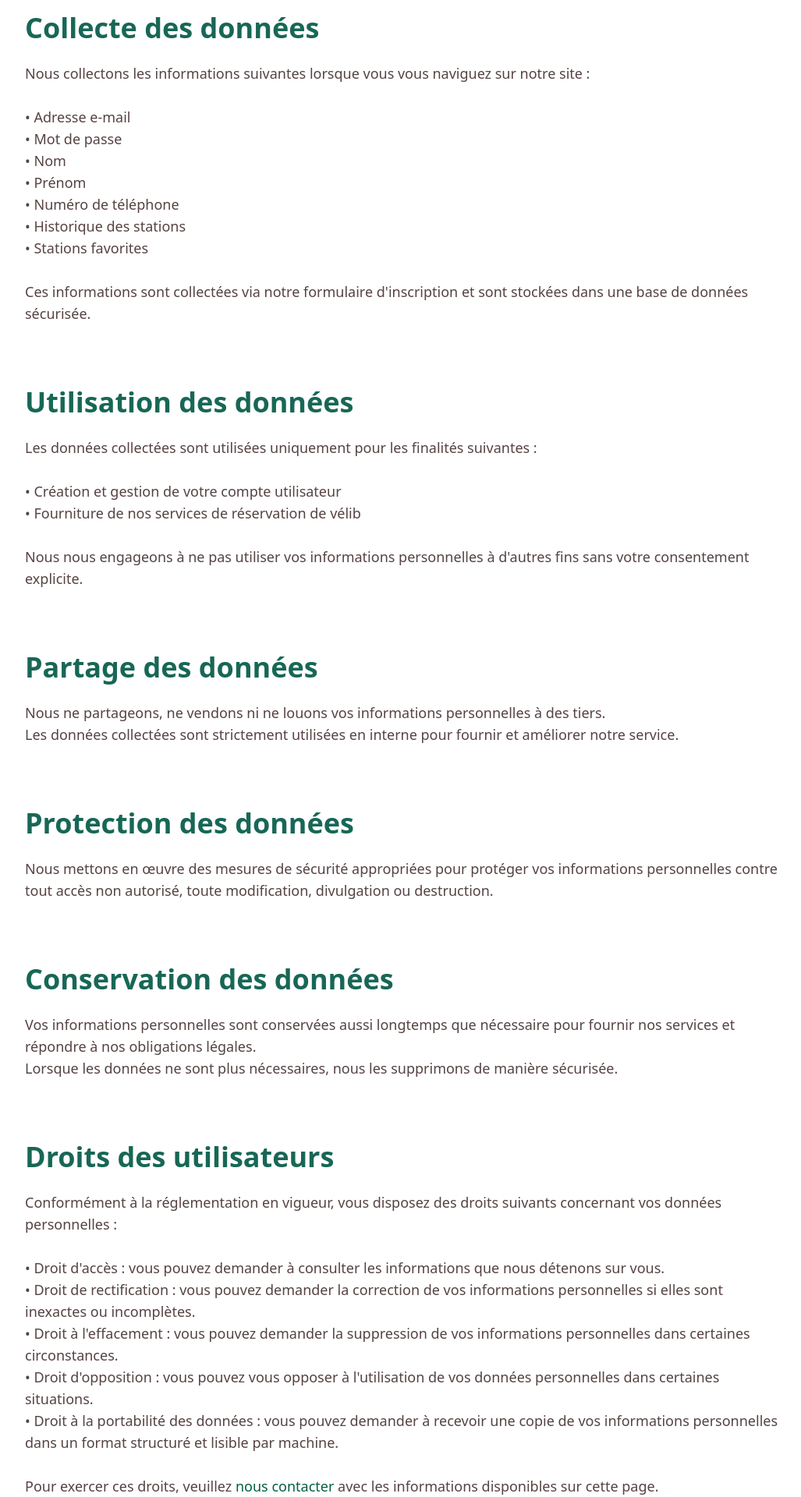
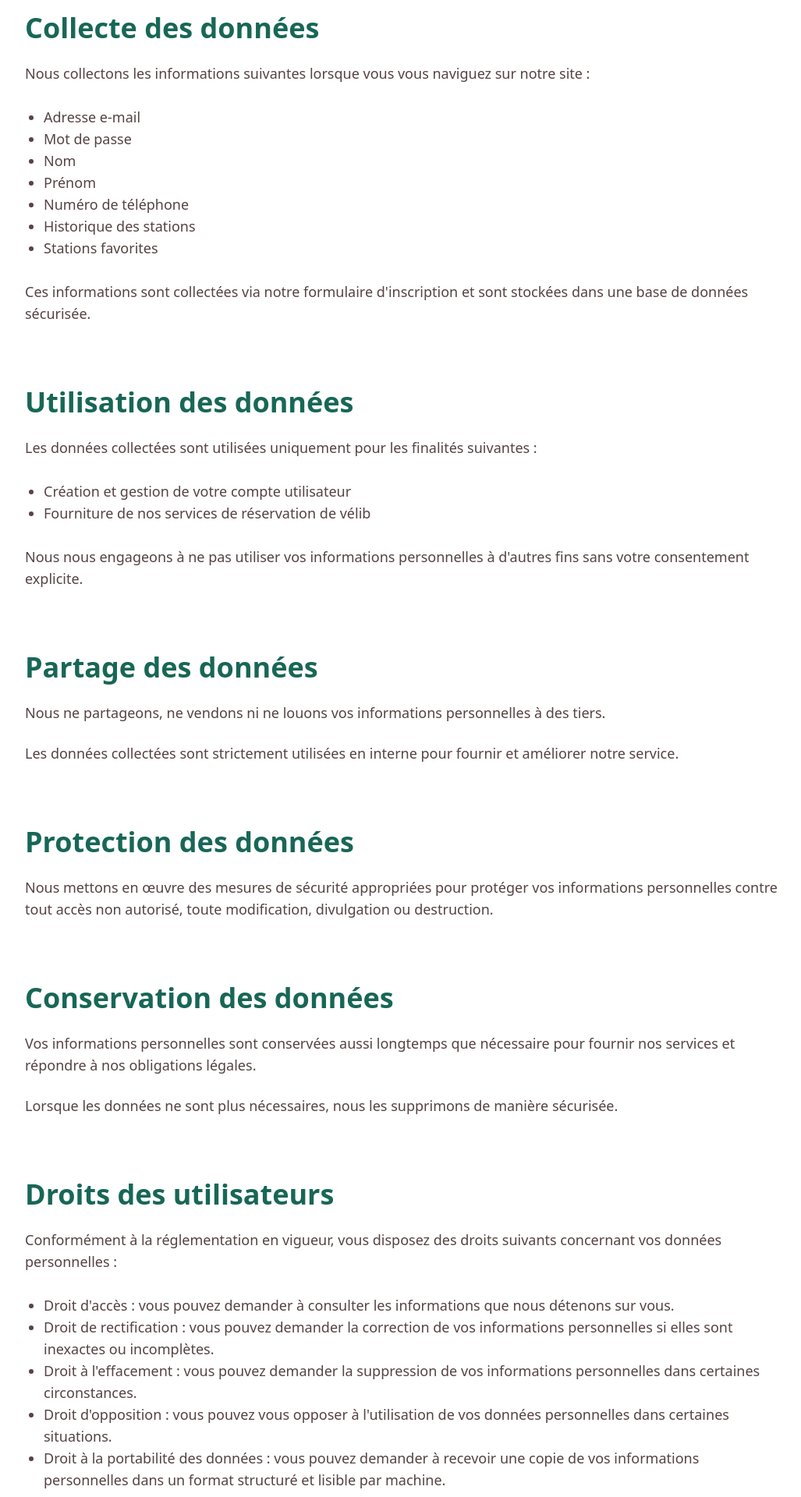
Before and after one commit to NoWauu/V-lib, a Next.js app in the folder webapp/: page /politique-de-confidentialite in a window 1280 px wide. Shown: the part 540-2460 px from the top of the page at 78% size, without its empty margins (120-1147 px from the left). Built offline with nearby package versions, Linux system fonts and the light colour scheme; no server answers.

Commit message:
modifications demandées

```diff
--- a/webapp/src/components/privacy-policy/DataCollection.tsx
+++ b/webapp/src/components/privacy-policy/DataCollection.tsx
@@ -11,14 +11,14 @@ export default function DataCollection(){
 
           <br/>
 
-          <ul>
-            <li>• Adresse e-mail</li>
-            <li>• Mot de passe</li>
-            <li>• Nom</li>
-            <li>• Prénom</li>
-            <li>• Numéro de téléphone</li>
-            <li>• Historique des stations</li>
-            <li>• Stations favorites</li>
+          <ul className="list-disc ml-6">
+            <li>Adresse e-mail</li>
+            <li>Mot de passe</li>
+            <li>Nom</li>
+            <li>Prénom</li>
+            <li>Numéro de téléphone</li>
+            <li>Historique des stations</li>
+            <li>Stations favorites</li>
           </ul>
 
           <br/>
--- a/webapp/src/components/privacy-policy/ShareData.tsx
+++ b/webapp/src/components/privacy-policy/ShareData.tsx
@@ -7,8 +7,8 @@ export default function ShareData(){
       <p className="mt-6 text-lg text-muted-foreground">
         Nous ne partageons, ne vendons ni ne louons vos informations personnelles à des tiers.
 
-        <br/>
-
+      </p>
+      <p className="mt-6 text-lg text-muted-foreground">
         Les données collectées sont strictement utilisées en interne pour fournir et améliorer notre service.
       </p>
     </div>
--- a/webapp/src/components/privacy-policy/StorageData.tsx
+++ b/webapp/src/components/privacy-policy/StorageData.tsx
@@ -8,8 +8,8 @@ export default function StorageData(){
         Vos informations personnelles sont conservées aussi longtemps que nécessaire pour fournir nos services et
         répondre à nos obligations légales.
 
-        <br/>
-
+      </p>
+      <p className="mt-6 text-lg text-muted-foreground">
         Lorsque les données ne sont plus nécessaires, nous les supprimons de manière sécurisée.
       </p>
     </div>
--- a/webapp/src/components/privacy-policy/UseData.tsx
+++ b/webapp/src/components/privacy-policy/UseData.tsx
@@ -11,9 +11,9 @@ export default function UseData(){
 
         <br/>
 
-        <ul>
-          <li>• Création et gestion de votre compte utilisateur</li>
-          <li>• Fourniture de nos services de réservation de vélib</li>
+        <ul className="list-disc ml-6">
+          <li>Création et gestion de votre compte utilisateur</li>
+          <li>Fourniture de nos services de réservation de vélib</li>
         </ul>
 
         <br/>
--- a/webapp/src/components/privacy-policy/UserRight.tsx
+++ b/webapp/src/components/privacy-policy/UserRight.tsx
@@ -13,12 +13,12 @@ export default function UserRight(){
 
         <br/>
 
-        <ul>
-          <li>• Droit d'accès : vous pouvez demander à consulter les informations que nous détenons sur vous.</li>
-          <li>• Droit de rectification : vous pouvez demander la correction de vos informations personnelles si elles sont inexactes ou incomplètes.</li>
-          <li>• Droit à l'effacement : vous pouvez demander la suppression de vos informations personnelles dans certaines circonstances.</li>
-          <li>• Droit d'opposition : vous pouvez vous opposer à l'utilisation de vos données personnelles dans certaines situations.</li>
-          <li>• Droit à la portabilité des données : vous pouvez demander à recevoir une copie de vos informations personnelles dans un format structuré et lisible par machine.</li>
+        <ul className="list-disc ml-6">
+          <li>Droit d'accès : vous pouvez demander à consulter les informations que nous détenons sur vous.</li>
+          <li>Droit de rectification : vous pouvez demander la correction de vos informations personnelles si elles sont inexactes ou incomplètes.</li>
+          <li>Droit à l'effacement : vous pouvez demander la suppression de vos informations personnelles dans certaines circonstances.</li>
+          <li>Droit d'opposition : vous pouvez vous opposer à l'utilisation de vos données personnelles dans certaines situations.</li>
+          <li>Droit à la portabilité des données : vous pouvez demander à recevoir une copie de vos informations personnelles dans un format structuré et lisible par machine.</li>
         </ul>
 
         <br/>
```
